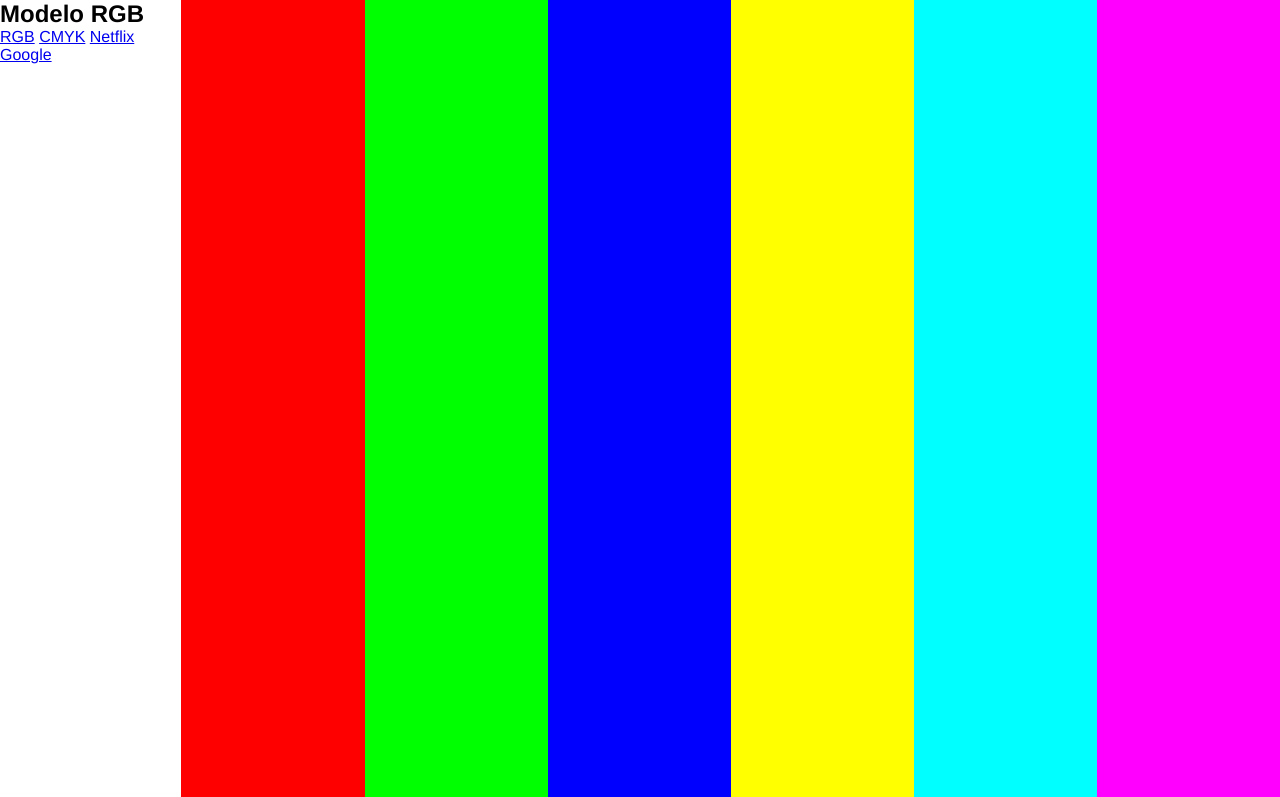
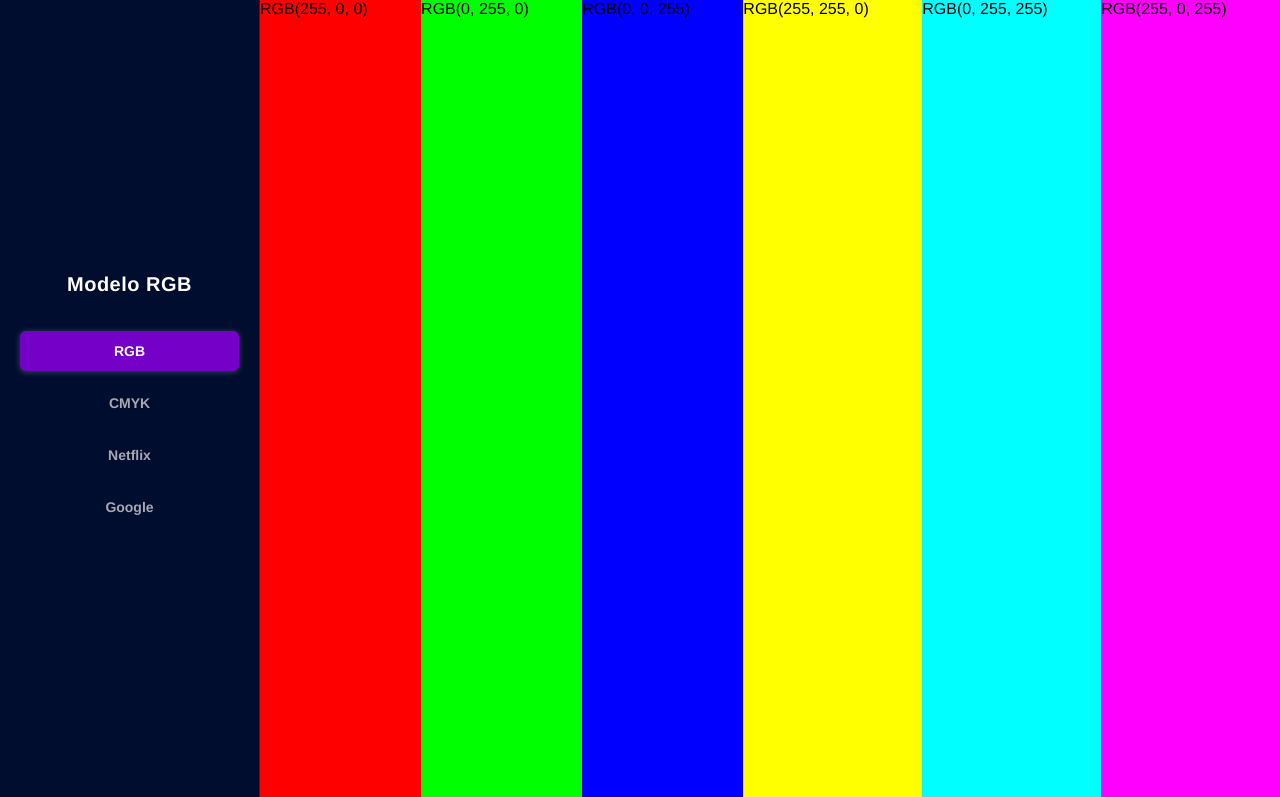
Before and after one commit to rafaela-camara/Display, a website: page Modo_Cores/modo_cores.html in a window 1280 px wide. Shown: the top 797 px of the page. Drawn offline with Linux system fonts and the light colour scheme.

Commit message:
ADD:todas as cores adicionadas

```diff
--- a/Modo_Cores/css/design_system.css
+++ b/Modo_Cores/css/design_system.css
@@ -7,7 +7,6 @@
     --ui-link-hover-bg: #3b3b45;
     --ui-link-active-bg: #7500c8;
     --ui-link-active-text: #ffffff;
-
 
     /* Paleta do Sistema RGB */
     --color-rgb-1: rgb(255, 0, 0);
@@ -25,4 +24,14 @@
     --color-cmyk-5: #03e6e6;
     --color-cmyk-6: #d900d9;
 
+    /* paleta de cores Netflix */
+    --color-netflix-1:#221F1F;
+    --color-netflix-2:#E50914;
+    --color-netflix-3:#F5F5F1;
+
+    /* Paleta de cores Google */
+    --color-google-1: #4285F4;
+    --color-google-2:  #FBBC05;
+    --color-google-3: #34A853;
+    --color-google-4: #EA4335;
 }
--- a/Modo_Cores/css/global.css
+++ b/Modo_Cores/css/global.css
@@ -12,58 +12,96 @@
 }
 
  .color-section__sidebar{
-
+   display: flex;
+   flex-direction: column;
+   justify-content: center;
+   width: 260px;
+   background-color: var(--ui-bg-sidebar);
+   padding: 30px 20px;
+   border-right: 1px solid var(--ui-border);
  }
 
-.color-section__title{}
+.color-section__title{
+    color:var(--ui-text-title);
+    font-size: 20px;
+    /* Peso da fonte: NÃO UTILIZA PX */
+    font-weight: 700;
+    margin-bottom: 35px;
+    text-align: center;
+    /* espaçamento entre as letras */
+    letter-spacing: 0.5px;
 
-.color-section__menu{}
-
-.color-section__link{}
-
-.color-section__link--active{}
-
-.color-section__link--active:hover{}
-
-.color-section__bar{}
-
-.color-section__bar--rgb-1{
-    width:15%;
-    background-color:rgb(255, 0, 0);
-}
-.color-section__bar--rgb-2{
-    width:15%;
-    background-color:rgb(0, 255, 0);
-}
-.color-section__bar--rgb-3{
-    width:15%;
-    background-color:rgb(0, 0, 255);
-}
-.color-section__bar--rgb-4{
-    width:15%;
-    background-color:rgb(255, 255, 0);
-}
-.color-section__bar--rgb-5{
-    width:15%;
-    background-color:rgb(0, 255, 255);
-}
-.color-section__bar--rgb-6{
-    width:15%;
-    background-color:rgb(255, 0, 255);
 }
 
-.color-section__bar--cmyk-1{}
-.color-section__bar--cmyk-2{}
-.color-section__bar--cmyk-3{}
-.color-section__bar--cmyk-4{}
-.color-section__bar--cmyk-5{}
-.color-section__bar--cmyk-6{}
+.color-section__menu{
+    display:flex ;
+    flex-direction: column;
+    gap: 12px;
+}
 
-.color-section__bar--netflix-1{}
-.color-section__bar--netflix-2{}
-.color-section__bar--netflix-3{}
+.color-section__link{
+  color: var(--ui-text-link);
+  text-decoration: none;
+  font-size: 14px;
+  font-weight:600;
+  padding: 12px 16px;
+  border-radius: 6px;
+  text-align: center;
+  /* efeito no momento em que o mouse é posicionado */
+  transition: all 0.2s ease-in-out;
+}
 
-.color-section__bar--google-1{}
-.color-section__bar--google-2{}
-.color-section__bar--google-3{}
-.color-section__bar--google-4{}
+.color-section__link--active{
+    color: var(--ui-link-active-text);
+    background-color: var(--ui-link-active-bg);
+    /* sombra */
+    box-shadow: 0 1px 6px rgba(244, 244, 248, 0.25);
+}
+
+.color-section__link--active:hover{
+    /* mudar as propriedades do elemento  */
+    transform: scale(1.05);
+}
+
+.color-section__link:not(.color-section__link--active):hover {
+    color: var(--ui-text-title);
+    background-color: var(--ui-link-hover-bg);
+}
+
+.color-section__bar{
+    /* faz com que as 6 colunas se dividem igualmente o espaço restamte  */
+    flex-grow: 1;
+    height: 100%;
+    /* efeito de transição suave */
+    transition: tranform 0.25s ease;
+}
+
+.color-section__bar:hover{
+    transform: scaleX(1.02);
+    /* posição do item no eixo z (profundidade) */
+    z-index: 10;
+    box-shadow: 0 0 30px rgba(51, 50, 50, 0.3);
+}
+
+.color-section__bar--rgb-1{background-color:var(--color-rgb-1);}
+.color-section__bar--rgb-2{background-color:var(--color-rgb-2);}
+.color-section__bar--rgb-3{background-color:var(--color-rgb-3);}
+.color-section__bar--rgb-4{background-color:var(--color-rgb-4);}
+.color-section__bar--rgb-5{background-color:var(--color-rgb-5);}
+.color-section__bar--rgb-6{background-color:var(--color-rgb-6);}
+
+.color-section__bar--cmyk-1{background-color:var(--color-cmyk-1);}
+.color-section__bar--cmyk-2{background-color:var(--color-cmyk-2);}
+.color-section__bar--cmyk-3{background-color:var(--color-cmyk-3);}
+.color-section__bar--cmyk-4{background-color:var(--color-cmyk-4);}
+.color-section__bar--cmyk-5{background-color:var(--color-cmyk-5);}
+.color-section__bar--cmyk-6{background-color:var(--color-cmyk-6);}
+
+.color-section__bar--netflix-1{background-color: var(--color-netflix-1);}
+.color-section__bar--netflix-2{background-color: var(--color-netflix-2);}
+.color-section__bar--netflix-3{background-color: var(--color-netflix-3);}
+
+.color-section__bar--google-1{background-color: var(--color-google-1);}
+.color-section__bar--google-2{background-color: var(--color-google-2);}
+.color-section__bar--google-3{background-color: var(--color-google-3);}
+.color-section__bar--google-4{background-color: var(--color-google-4);}
--- a/Modo_Cores/modo_cores.html
+++ b/Modo_Cores/modo_cores.html
@@ -23,12 +23,12 @@
             </nav>
         </aside>
 
-        <div class="color-section__bar color-section__bar--rgb-1"></div>
-        <div class="color-section__bar color-section__bar--rgb-2"></div>
-        <div class="color-section__bar color-section__bar--rgb-3"></div>
-        <div class="color-section__bar color-section__bar--rgb-4"></div>
-        <div class="color-section__bar color-section__bar--rgb-5"></div>
-        <div class="color-section__bar color-section__bar--rgb-6"></div>
+        <div class="color-section__bar color-section__bar--rgb-1"><span>RGB(255, 0, 0)</span></div>
+        <div class="color-section__bar color-section__bar--rgb-2"><span>RGB(0, 255, 0)</span></div>
+        <div class="color-section__bar color-section__bar--rgb-3"><span>RGB(0, 0, 255)</span></div>
+        <div class="color-section__bar color-section__bar--rgb-4"><span>RGB(255, 255, 0)</span></div>
+        <div class="color-section__bar color-section__bar--rgb-5"><span>RGB(0, 255, 255)</span></div>
+        <div class="color-section__bar color-section__bar--rgb-6"><span>RGB(255, 0, 255)</span></div>
      </section>
 
 
```
